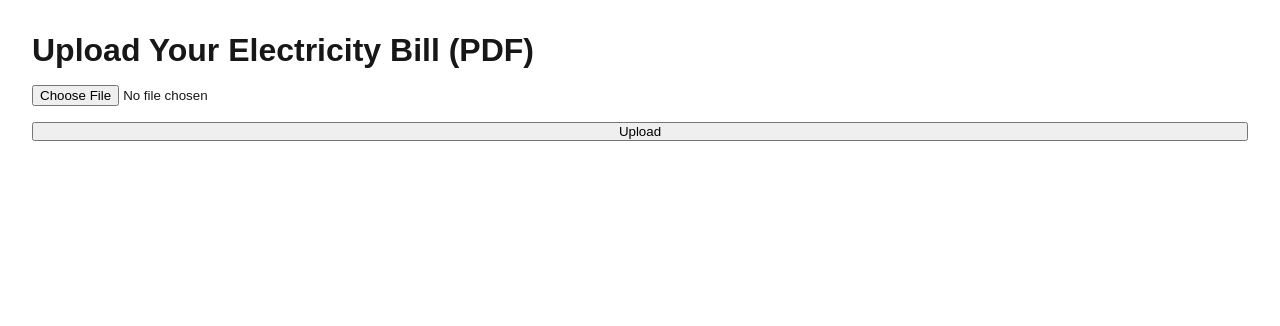
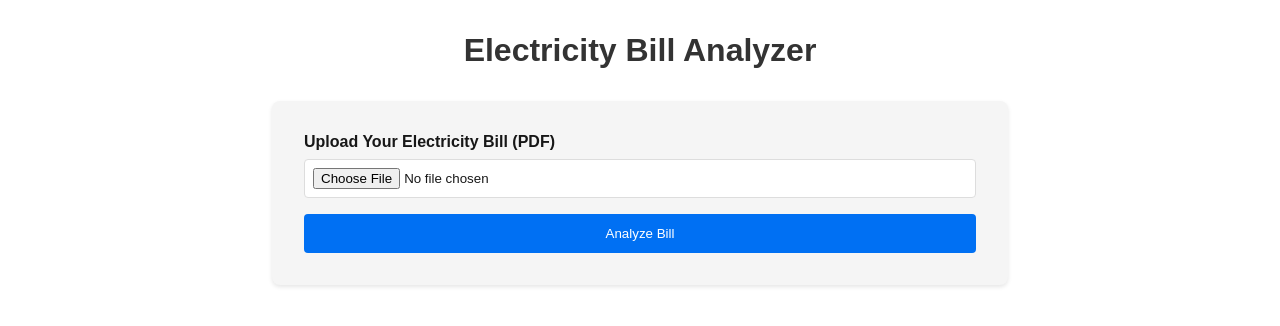
Before and after one commit to magoshady/energy-bill-reader-chatgpt, a Next.js app: page / in a window 1280 px wide. Shown: the top 326 px of the page. Built offline with nearby package versions, Linux system fonts and the light colour scheme.

Commit message:
ChatGPT V3.1

```diff
--- a/pages/index.js
+++ b/pages/index.js
@@ -1,16 +1,176 @@
+import { useState } from 'react';
+
 export default function Home() {
+  const [result, setResult] = useState(null);
+  const [loading, setLoading] = useState(false);
+  const [error, setError] = useState(null);
+
+  const handleSubmit = async (e) => {
+    e.preventDefault();
+    setLoading(true);
+    setError(null);
+
+    const formData = new FormData(e.target);
+
+    try {
+      const response = await fetch('/api/upload', {
+        method: 'POST',
+        body: formData,
+      });
+
+      const data = await response.json();
+
+      if (!response.ok) {
+        throw new Error(data.error || 'Failed to process the PDF');
+      }
+
+      setResult(data.result);
+    } catch (err) {
+      setError(err.message);
+    } finally {
+      setLoading(false);
+    }
+  };
+
+  const extractValue = (text, label) => {
+    const regex = new RegExp(`${label}[\\s:]+([\\d.]+)`, 'i');
+    const match = text.match(regex);
+    return match ? match[1] : 'Not found';
+  };
+
   return (
-    <main style={{ padding: '2rem', fontFamily: 'sans-serif' }}>
-      <h1>Upload Your Electricity Bill (PDF)</h1>
+    <main style={{
+      padding: '2rem',
+      fontFamily: 'sans-serif',
+      maxWidth: '800px',
+      margin: '0 auto'
+    }}>
+      <h1 style={{
+        color: '#333',
+        marginBottom: '2rem',
+        textAlign: 'center'
+      }}>
+        Electricity Bill Analyzer
+      </h1>
+
       <form
-        method="POST"
-        action="/api/upload"
-        encType="multipart/form-data"
-        style={{ display: 'flex', flexDirection: 'column', gap: '1rem', marginTop: '1rem' }}
+        onSubmit={handleSubmit}
+        style={{
+          display: 'flex',
+          flexDirection: 'column',
+          gap: '1rem',
+          marginBottom: '2rem',
+          padding: '2rem',
+          backgroundColor: '#f5f5f5',
+          borderRadius: '8px',
+          boxShadow: '0 2px 4px rgba(0,0,0,0.1)'
+        }}
       >
-        <input type="file" name="pdf" accept=".pdf" required />
-        <button type="submit">Upload</button>
+        <div style={{ display: 'flex', flexDirection: 'column', gap: '0.5rem' }}>
+          <label htmlFor="pdf" style={{ fontWeight: 'bold' }}>
+            Upload Your Electricity Bill (PDF)
+          </label>
+          <input
+            type="file"
+            name="pdf"
+            id="pdf"
+            accept=".pdf"
+            required
+            style={{
+              padding: '0.5rem',
+              border: '1px solid #ddd',
+              borderRadius: '4px',
+              backgroundColor: 'white'
+            }}
+          />
+        </div>
+        <button
+          type="submit"
+          disabled={loading}
+          style={{
+            padding: '0.75rem 1.5rem',
+            backgroundColor: '#0070f3',
+            color: 'white',
+            border: 'none',
+            borderRadius: '4px',
+            cursor: loading ? 'not-allowed' : 'pointer',
+            opacity: loading ? 0.7 : 1
+          }}
+        >
+          {loading ? 'Processing...' : 'Analyze Bill'}
+        </button>
       </form>
+
+      {error && (
+        <div style={{
+          padding: '1rem',
+          backgroundColor: '#fee2e2',
+          color: '#dc2626',
+          borderRadius: '4px',
+          marginBottom: '1rem'
+        }}>
+          {error}
+        </div>
+      )}
+
+      {result && (
+        <div style={{
+          padding: '2rem',
+          backgroundColor: 'white',
+          borderRadius: '8px',
+          boxShadow: '0 2px 4px rgba(0,0,0,0.1)'
+        }}>
+          <h2 style={{
+            color: '#333',
+            marginBottom: '1.5rem',
+            textAlign: 'center'
+          }}>
+            Bill Analysis Results
+          </h2>
+
+          <div style={{
+            display: 'grid',
+            gridTemplateColumns: 'repeat(auto-fit, minmax(250px, 1fr))',
+            gap: '1rem'
+          }}>
+            <div style={{
+              padding: '1rem',
+              backgroundColor: '#f8fafc',
+              borderRadius: '4px',
+              textAlign: 'center'
+            }}>
+              <h3 style={{ color: '#64748b', marginBottom: '0.5rem' }}>
+                Average Daily Usage
+              </h3>
+              <p style={{
+                fontSize: '1.5rem',
+                fontWeight: 'bold',
+                color: '#1e293b'
+              }}>
+                {extractValue(result.content[0].text.value, 'average daily usage')} kWh
+              </p>
+            </div>
+
+            <div style={{
+              padding: '1rem',
+              backgroundColor: '#f8fafc',
+              borderRadius: '4px',
+              textAlign: 'center'
+            }}>
+              <h3 style={{ color: '#64748b', marginBottom: '0.5rem' }}>
+                Average Daily Export
+              </h3>
+              <p style={{
+                fontSize: '1.5rem',
+                fontWeight: 'bold',
+                color: '#1e293b'
+              }}>
+                {extractValue(result.content[0].text.value, 'average daily export')} kWh
+              </p>
+            </div>
+          </div>
+        </div>
+      )}
     </main>
   );
 }
```
Also changed, not shown: pages/api/upload.js (+30 -21 lines).
